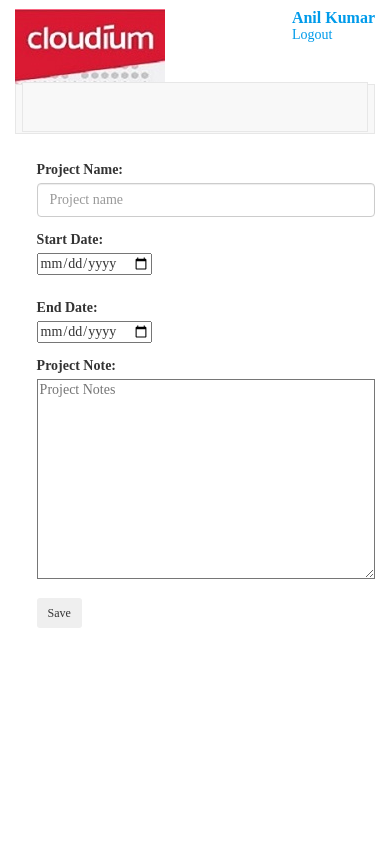
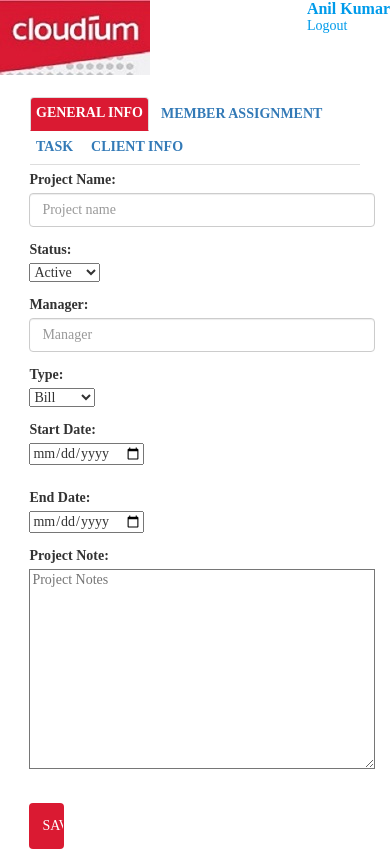
Before and after one commit to raju05528/CSInternal, an Angular app in the folder TimeTracker/: page /project in a window 390 px wide. Built offline with nearby package versions, Linux system fonts and the light colour scheme.

Commit message:
Design changes

```diff
--- a/TimeTracker/src/app/app.routes.ts
+++ b/TimeTracker/src/app/app.routes.ts
@@ -1,6 +1,6 @@
 import { Routes } from '@angular/router';
 import { PROJECT_ROUTES } from './project/project.routes';
-import { HOME_ROUTES } from './home/home.routes';
+//import { HOME_ROUTES } from './home/home.routes';
 
 declare var System: any;
 
--- a/TimeTracker/src/app/home/home/home.component.ts
+++ b/TimeTracker/src/app/home/home/home.component.ts
@@ -10,7 +10,6 @@ declare var jQuery: any;
     selector: 'home',
     templateUrl: './home.html',
     encapsulation: ViewEncapsulation.None
-
 })
 export class Home implements OnInit {
     router: Router;
--- a/TimeTracker/src/app/layout/layout.html
+++ b/TimeTracker/src/app/layout/layout.html
@@ -6,7 +6,7 @@
                     <!-- header container starts -->
                     <div class="cld_header">
                             <div class="cld_header_logo_small">
-                                <img src="assets/images/clodium.jpg" alt="img">
+                                <img  src="assets/images/clodium.jpg" alt="img">
                                 <div style="float:right">
                                     <span class="cld_active_logout_name" style="font-size:16px !important;color: #009BEA;">{{name}}</span>
                                     <span class="cld_active_logout_text" style="font-size:14px;" (click)="logout()">Logout</span>
@@ -19,9 +19,9 @@
                                 </div>
                             </div> -->
 
-                        <nav class="navbar navbar-default">
-                            <div class="navbar-header"></div>
-                            <div class="collapse navbar-collapse" id="cld-navbar-collapse">
+                        <!-- <nav class="navbar navbar-default" style="background-color: white; border-color: white;">
+                            <div class="navbar-header"></div> -->
+                            <div class="collapse navbar-collapse" id="cld-navbar-collapse" style="float: right;margin-right: 100px;">
                                     <ul class="nav navbar-nav">
                                         <!-- tab section for admin main page -->
                                         <li *ngIf="tabAccess1" class="cld_header_desktop" [ngClass]="{ 'active': tab1}">
@@ -49,7 +49,7 @@
                                         </li>
                                     </ul>
                             </div>
-                        </nav>
+                        <!-- </nav> -->
                     </div>
             </header>
         </div>
--- a/TimeTracker/src/app/layout/layout.routes.ts
+++ b/TimeTracker/src/app/layout/layout.routes.ts
@@ -2,6 +2,7 @@ import { Routes, RouterModule } from '@angular/router';
 import { Layout } from './layout.component';
 import { Home } from '../home/home/home.component';
 import { ProjectInfo } from '../project/project-info/project-info.component';
+import { Project } from '../project/project';
 const routes: Routes = [
   {
     path: ''
@@ -10,6 +11,7 @@ const routes: Routes = [
     children: [
       { path: '', component: Home },
       { path: 'project', component: ProjectInfo }
+
     ]
   }
 ];
--- a/TimeTracker/src/app/project/project-info/project-info.component.ts
+++ b/TimeTracker/src/app/project/project-info/project-info.component.ts
@@ -27,7 +27,8 @@ export class ProjectInfo implements OnInit {
             name: ['', Validators.required],
             projectNote: [''],
             startDateTime:[''],
-            endDateTime:['']
+            endDateTime:[''],
+            manager:['']
         });
 
     }
--- a/TimeTracker/src/app/project/project-info/project-info.html
+++ b/TimeTracker/src/app/project/project-info/project-info.html
@@ -1,36 +1,36 @@
 <div class="row heading" style="margin-top: 0px;">
     <div class="col-md-5 col-xs-12" style="margin-top: 8px;padding-left:0px;">
-        <span>
-
-		</span>
+        <span></span>
     </div>
 </div>
-<nav class="navbar navbar-default" style="width: 96%;margin-left: 2%;">
+<section>
+<div class="cld_service_cl01 cld_about_tab">
+ <!-- <nav class="nav nav-tabs" style="width: 96%;margin-left: 2%;">
     <div class="navbar-header"></div>
-        <div class="collapse navbar-collapse" id="cld-navbar-collapse">
-                <ul class="nav navbar-nav">
-                    <!-- tab section for admin main page -->
-                    <li class="cld_header_desktop" >
+        <div class="collapse navbar-collapse" id="cld-navbar-collapse"> -->
+                <ul class="nav nav-tabs">
+                    <li class="active" >
                         <a class="cld_header_list cld_header_active" data-toggle="tab">General Info</a>
 
                     </li>
-                    <li  class="cld_header_desktop" >
-                        <a class="cld_header_list" data-toggle="tab" >Assigned Member</a>
+                    <li >
+                        <a class="cld_header_list" data-toggle="tab" >Member Assignment</a>
 
                     </li>
-                    <li  class="cld_header_desktop" >
+                    <li>
                         <a class="cld_header_list" data-toggle="tab" >Task</a>
 
                     </li>
-                    <li  class="cld_header_desktop" >
+                    <li >
                         <a class="cld_header_list" data-toggle="tab" >Client Info</a>
                     </li>
 
                 </ul>
-        </div>
-</nav>
+        <!-- </div>
+</nav>  -->
+</div>
 <div class="widget-body">
-    <form class="form-horizontal" role="form" [formGroup]="projectForm" style="margin-left:6%;padding-top:10px;">
+    <form class="form-horizontal" role="form" [formGroup]="projectForm" style="margin-left:4%;padding-top:2%;">
         <div class="row">
             <div class="col-md-6 col-xs-12">
                 <div style="width:100%;">
@@ -41,7 +41,32 @@
                                 class="form-control" placeholder="Project name">
                         </div>
                     </div>
-
+                    <div class="form-group row">
+                        <label for="normal-field" class="col-md-4 col-xs-12 form-control-label text-md-right">Status:</label>
+                        <div class="col-md-7 col-xs-12">
+                                <select>
+                                    <option value='0'>Active</option>
+                                    <option value='1'>InActive</option>
+                                    <option value='2'>Hold</option>
+                                </select>
+                        </div>
+                    </div>
+                     <div class="form-group row">
+                        <label for="normal-field" class="col-md-4 col-xs-12 form-control-label text-md-right">Manager:</label>
+                        <div class="col-md-7 col-xs-12">
+                            <input maxlength="100" type="text" id="normal-field" [(ngModel)]="project.manager" formControlName="name" [ngClass]="!projectForm.controls['manager'].valid && !isPageLoad ? 'required-val':''"
+                                class="form-control" placeholder="Manager">
+                        </div>
+                    </div>
+                     <div class="form-group row">
+                        <label for="normal-field" class="col-md-4 col-xs-12 form-control-label text-md-right">Type:</label>
+                        <div class="col-md-7 col-xs-12">
+                                <select>
+                                    <option value='bill'>Bill</option>
+                                    <option value='internal'>Internal</option>
+                                </select>
+                        </div>
+                    </div>
                     <div class="form-group row">
                         <label for="normal-field" class="col-md-4 col-xs-12 form-control-label text-md-right">Start Date:</label>
                         <div class="col-md-7 col-xs-12">
@@ -68,7 +93,7 @@
                         <div class="btn-toolbar pull-xs-right m-t-1">
                         </div>
                         <div class="btn-toolbar pull-xs-right m-t-1" style="padding-right:15px;">
-                            <input type="submit" class="btn btn-inverse btn-sm" (click)="saveProject()" value="Save">
+                            <input type="submit" class="btn cld_contact_button cld_contact_button_width" (click)="saveProject()" value="SAVE">
                         </div>
                     </div>
                 </div>
@@ -76,3 +101,4 @@
         </div>
     </form>
 </div>
+</section>
--- a/TimeTracker/src/app/project/project.routes.ts
+++ b/TimeTracker/src/app/project/project.routes.ts
@@ -4,7 +4,7 @@ import { ProjectInfo } from '../project/project-info/project-info.component';
 import { Project } from './project';
 export const PROJECT_ROUTES: Routes = [
 	{
-		path: 'timetracker/project',
+		path: 'project',
 		component: Project,
 		children: [
 			{ path: '', component: ProjectInfo }
--- a/TimeTracker/src/assets/css/site.css
+++ b/TimeTracker/src/assets/css/site.css
@@ -191,129 +191,7 @@ font-family:'Mukta-ExtraLight';
     left: 550px !important;
 }
 
-.cld_inner_header {
-    height: 73px;
-}
-
-.cld_inner_header .cld_header {
-    padding-top: 9px;
-}
-
-.cld_main_select option:hover {
-    outline: none;
-    background: red;
-}
-
-.cld_header { /*Header */
-    max-width: 100%;
-    padding: 0px 15px;
-    /* padding-left: 23px; */
-    margin: auto;
-    padding-top: 35px;
-    position: relative;
-}
-
-.cld_logo {
-    width: 180px;
-    height: 36px;
-}
-
-.cld_header_logo { /*Header Logo*/
-    float: left;
-    height: 100px;
-    width: 220px;
-    background-color: #DA1A32;
-    position: absolute;
-    top: 0px;
-    padding: 35px 0px;
-    z-index: 4;
-    cursor: pointer;
-    text-align: center;
-}
-
-.cld_header_logo_small a[href="index.html"] { /*Header Logo for nonhome page*/
-    float: left;
-    height: 67px;
-    width: 210px;
-    background-color: #DA1A32;
-    position: absolute;
-    top: 0px;
-    padding-top: 20px;
-    padding-left: 15px;
-    z-index: 4;
-    cursor: pointer;
-}
-
-.cld_header_logo a,
-.cld_header_logo a:active,
-.cld_header_logo a:hover,
-.cld_header_logo a:focus { /*Header logo link*/
-    border: none;
-    text-decoration: none;
-    display: inline-block;
-}
-
-.cld_header_logo_small a,
-.cld_header_logo_small a:active,
-.cld_header_logo_small a:hover,
-.cld_header_logo_small a:focus { /*Header logo link*/
-    border: none;
-    text-decoration: none;
-}
-
-.cld_header_logo_small_career a,
-.cld_header_logo_small_career a:active,
-.cld_header_logo_small_career a:hover,
-.cld_header_logo_small_career a:focus { /*Header logo link*/
-    border: none;
-    text-decoration: none;
-}
-
-.cld_header_logo::after { /*Header logo slanted*/
-    content: "";
-    background: #DA1A32;
-    height: 40px;
-    transform: skewY(-8deg);
-    -webkit-transform: skewY(-8deg);
-    -moz-transform: skewY(-8deg);
-    position: absolute;
-    left: 0;
-    right: 0;
-    z-index: -1;
-    display: block;
-}
-
-.cld_header_logo_small a[href="index.html"]::after { /*Header logo slanted*/
-    content: "";
-    background: #DA1A32;
-    height: 40px;
-    transform: skewY(-8deg);
-    -webkit-transform: skewY(-8deg);
-    -moz-transform: skewY(-8deg);
-    position: absolute;
-    left: 0;
-    right: 0;
-    z-index: -1;
-    display: block;
-}
-
-.cld_header_logo::after { /*Header logo slanted*/
-    bottom: -15px;
-}
-
-.cld_header_logo_small a[href="index.html"]::after { /*Header logo slanted*/
-    bottom: -21px;
-}
-
-
-
-
-
-
-body {
-}
-
-
+/*
 .divMainContent {
     position: relative;
     height: auto;
@@ -327,8 +205,8 @@ body {
     height: 20px;
     background-color: #f1f1f3;
     /*background:#f1f1f3;*/
-    margin-left: 10px !important;
-}
+    /* margin-left: 10px !important; */
+/* } */
 
 .divlegend {
     position: relative;
--- a/TimeTracker/src/assets/css/timetracker.css
+++ b/TimeTracker/src/assets/css/timetracker.css
@@ -704,3 +704,87 @@ span.cld_active_logout_text{
     color: #fff; /* active text color */
     background-color: #a94442; /* active bg color */
 }
+.cld_contact_button {
+    border-radius: 0px;
+    width: 100%;
+    height: 46px;
+    margin-top: 15px;
+    background-color: #DA1A32;
+    color: #fff;
+}
+.cld_contact_button_width {
+    width: 12% !important;
+}
+.cld_contact_button {
+    border-radius: 0px;
+    width: 100%;
+    height: 46px;
+    margin-top: 15px;
+    background-color: #DA1A32;
+    color: #fff;
+}
+.cld_about_tab {
+    height: auto;
+    /* max-width: 1293px; */
+    margin: auto;
+}
+
+.cld_service_cl01 {
+    /* max-width: 1205px; */
+    padding: 0px 15px;
+    /* min-height: 580px; */
+    position: relative;
+    margin: auto;
+    padding-top: 14px;
+    z-index: 2;
+}
+
+.cld_service_cl01 .nav-tabs>li:first-child {
+    margin-left: 0px;
+}
+.cld_about_tab .nav-tabs li:first-child {
+    margin-left: 0px;
+}
+.cld_service_cl01 .nav-tabs>li {
+    /* margin-bottom: 0px; */
+    /* margin: 0px 10px; */
+    margin-right: 4px;
+    /* border: 1px solid #AAA; */
+    border-bottom: none;
+    height: 34px;
+    border-top-left-radius: 6px;
+    border-top-right-radius: 6px;
+}
+/* .nav-tabs>li {
+    float: left;
+    margin-bottom: -1px;
+}
+
+.nav>li {
+    position: relative;
+    display: block;
+} */
+
+.cld_service_cl01 .nav-tabs>li.active>a {
+    top: -1px;
+    position: relative;
+    background-color: #DA1A32;
+    z-index: 123;
+    height: 34px;
+    color: #fff !important;
+}
+
+.cld_about_tab .nav-tabs li a {
+    font-weight: bold;
+}
+
+.cld_service_cl01 .nav-tabs>li a, .cld_service_cl01 .nav-tabs>li a:focus {
+    border-bottom: none;
+    box-shadow: none;
+    /* padding-bottom: 13px; */
+}
+
+.cld_service_cl01 .nav-tabs>li a {
+    padding: 5px 5px;
+    font-size: 14px;
+}
```
Also changed, not shown: TimeTracker/src/app/project/project.html (+8 -3 lines).
